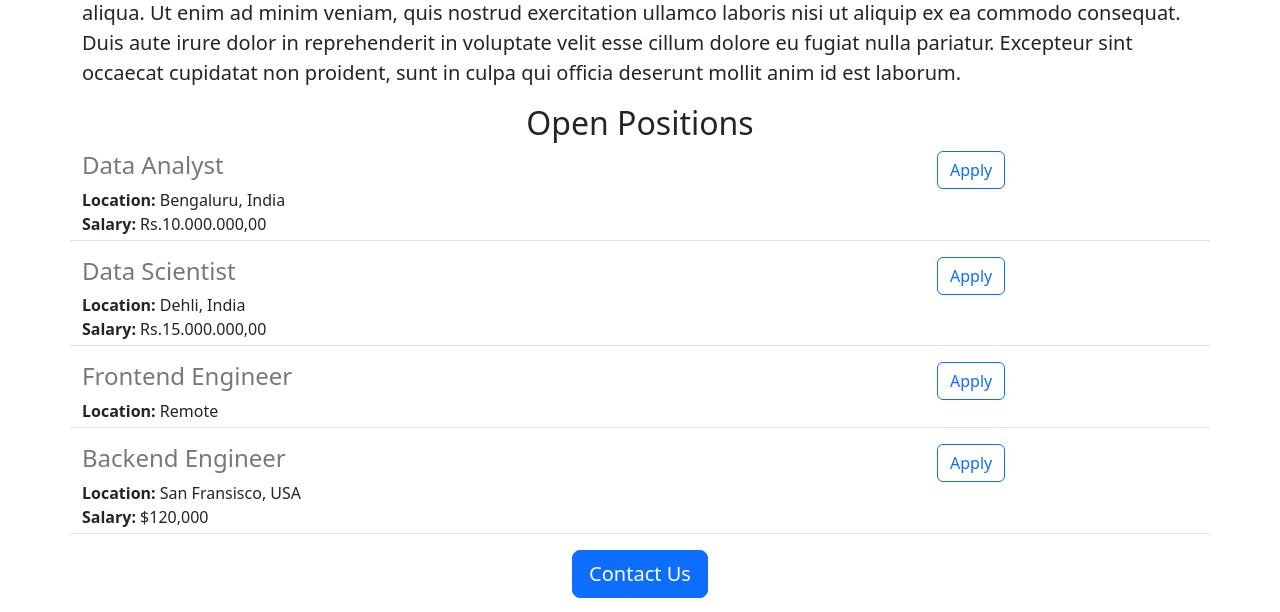
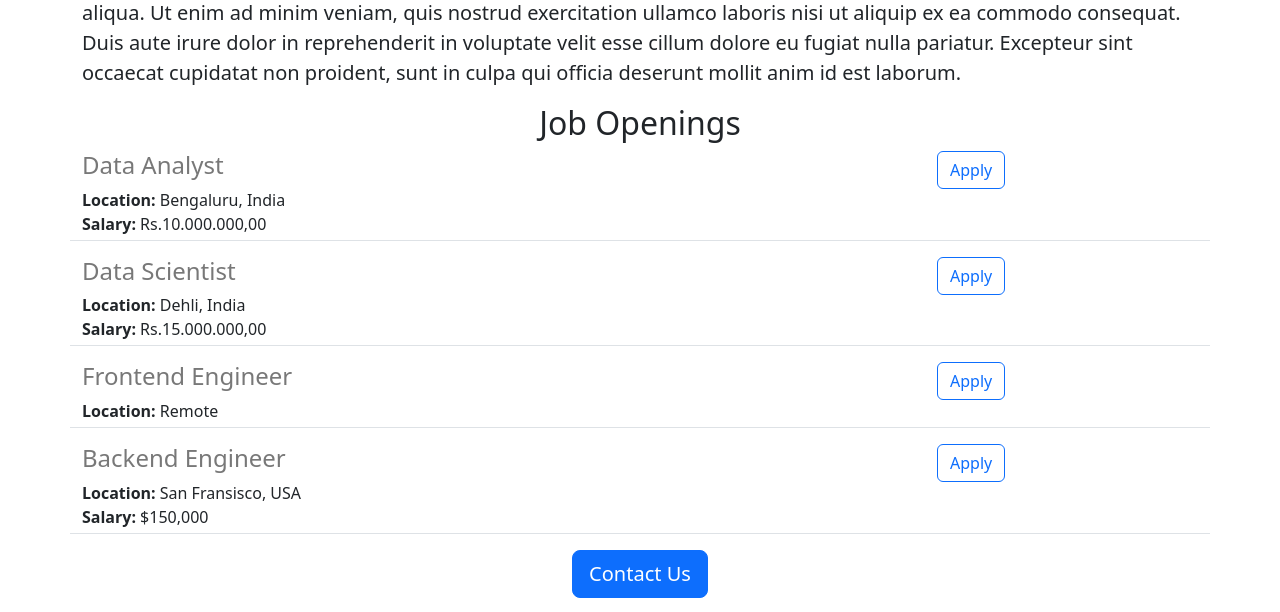
Before and after one commit to EZuriel/careers-website, a Flask app: page / in a window 1280 px wide. Shown: the part 542-1154 px from the top of the page. Run offline with Flask 3, Linux system fonts and the light colour scheme.

Commit message:
Made some changes.

```diff
--- a/app.py
+++ b/app.py
@@ -20,7 +20,7 @@ JOBS = [{
   'id': 4,
   'title': 'Backend Engineer',
   'location': 'San Fransisco, USA',
-  'salary': '$120,000'
+  'salary': '$150,000'
 }]
 
 
--- a/templates/home.html
+++ b/templates/home.html
@@ -22,7 +22,7 @@
     <h2 class="text-center mt-2 mb-4">About Jovian</h2>
     <p class="lead">Lorem ipsum dolor sit amet, consectetur adipiscing elit, sed do eiusmod tempor incididunt ut labore et dolore magna aliqua. Ut enim ad minim veniam, quis nostrud exercitation ullamco laboris nisi ut aliquip ex ea commodo consequat. Duis aute irure dolor in reprehenderit in voluptate velit esse cillum dolore eu fugiat nulla pariatur. Excepteur sint occaecat cupidatat non proident, sunt in culpa qui officia deserunt mollit anim id est laborum.
     </p>
-    <h2 class="text-center">Open Positions</h2>
+    <h2 class="text-center">Job Openings</h2>
     <div>
       {% for job in jobs %}
         {%include 'jobitem.html' %}
```
